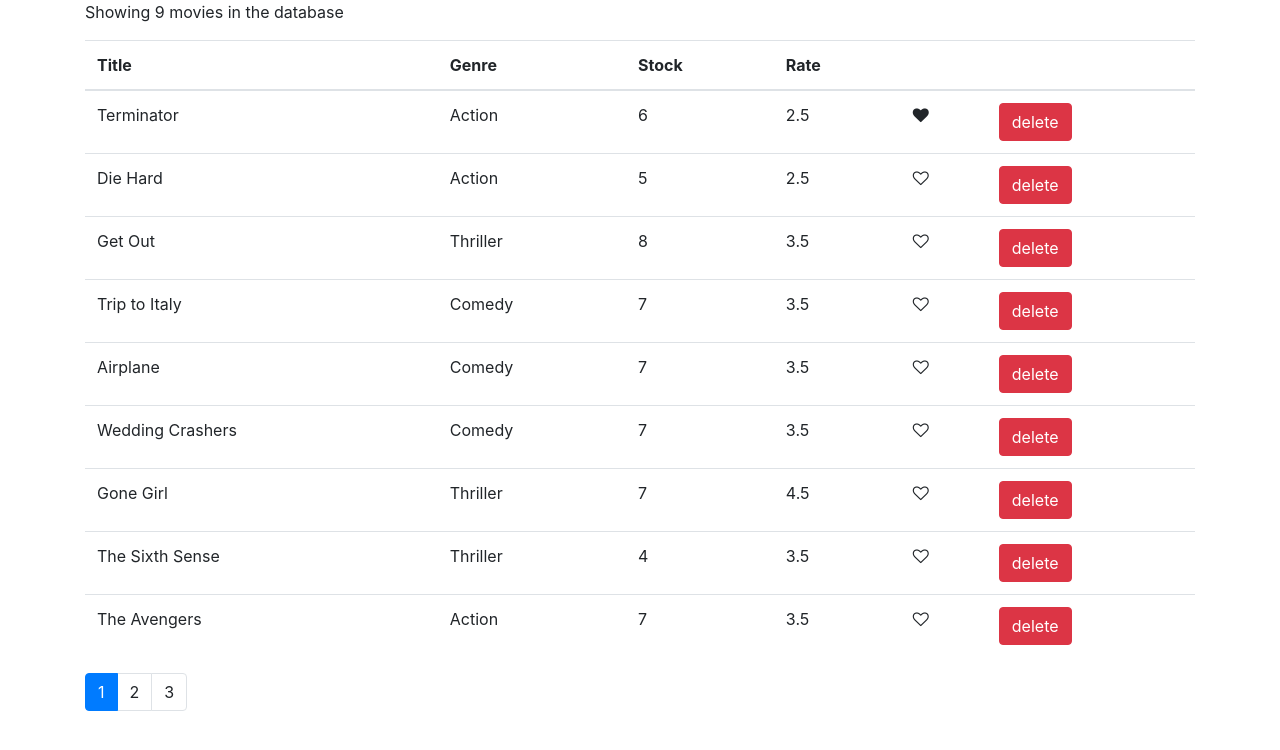
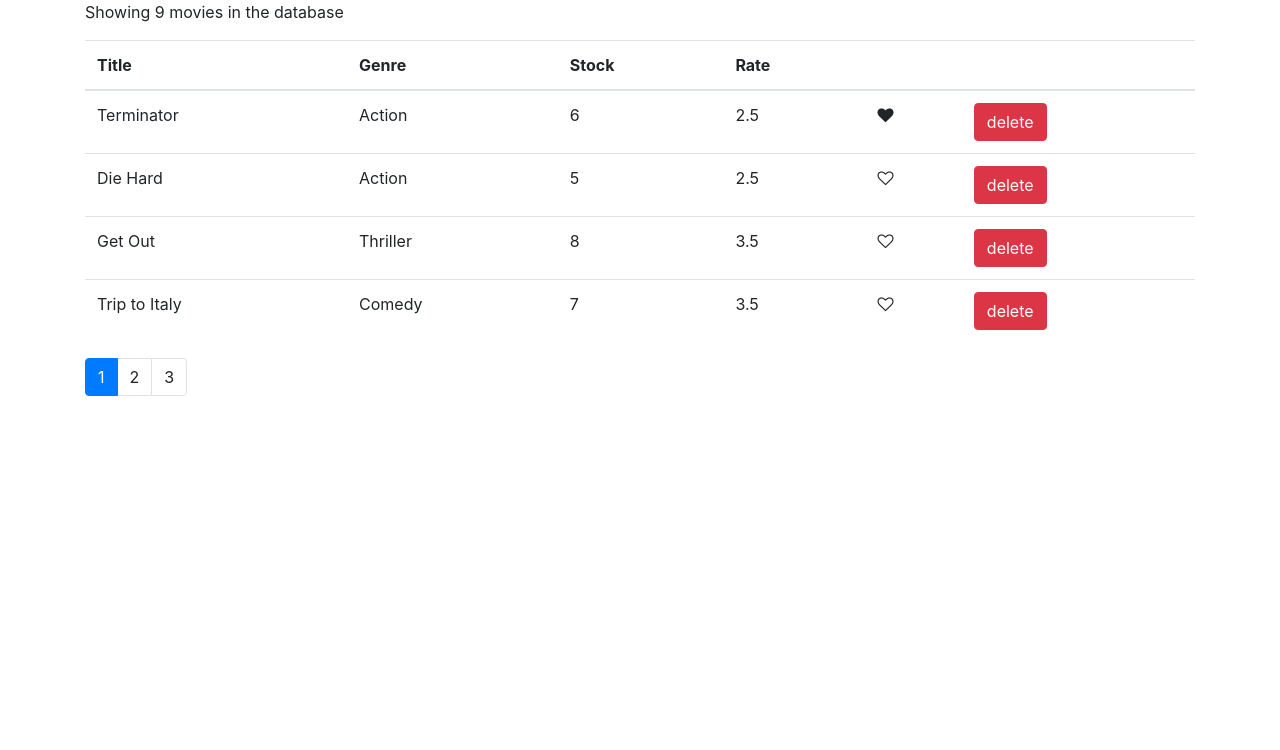
Before and after one commit to MonaliGanganeNeosoft/React-all, a React (Create React App) app: page / in a window 1280 px wide. Shown: the top 750 px of the page. Built offline with nearby package versions, Linux system fonts and the light colour scheme.

Commit message:
pagination function is done

```diff
--- a/src/components/movies.jsx
+++ b/src/components/movies.jsx
@@ -2,6 +2,7 @@
 import { getMovies } from "../services/fakeMovieService";
 import Like from "./common/like";
 import Pagination from "./common/pagination";
+import { paginate } from "../utils/paginate";
 class Movies extends Component {
   state = {
     movies: getMovies(),
@@ -24,10 +25,11 @@
   };
   render() {
     const { length: count } = this.state.movies;
-    const { pageSize, currentPage } = this.state;
+    const { pageSize, currentPage, movies: allMovies } = this.state;
     if (count === 0) {
       return <p>There are no movies in the database</p>;
     }
+    const movies = paginate(allMovies, currentPage, pageSize);
     return (
       <>
         <p>Showing {count} movies in the database</p>
@@ -43,7 +45,7 @@
             </tr>
           </thead>
           <tbody>
-            {this.state.movies.map((movie) => (
+            {movies.map((movie) => (
               <tr key={movie._id}>
                 <td>{movie.title}</td>
                 <td>{movie.genre.name}</td>
--- /dev/null
+++ b/src/utils/paginate.js
@@ -0,0 +1,7 @@
+import _ from "lodash";
+export function paginate(items, pageNumber, pageSize) {
+  const startIndex = (pageNumber - 1) * pageSize;
+  //_.slice(items,startIndex)
+  //_.take()
+  return _(items).slice(startIndex).take(pageSize).value();
+}
```
